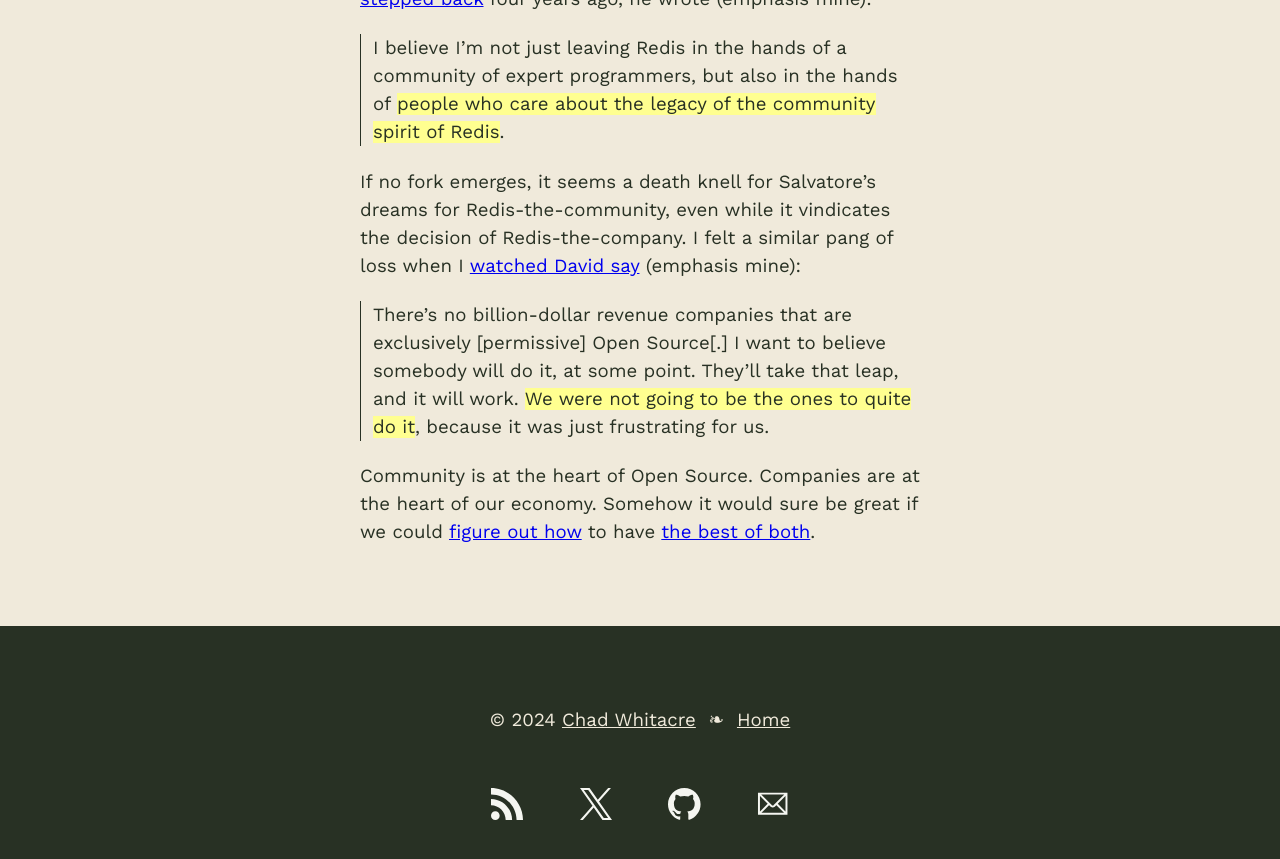
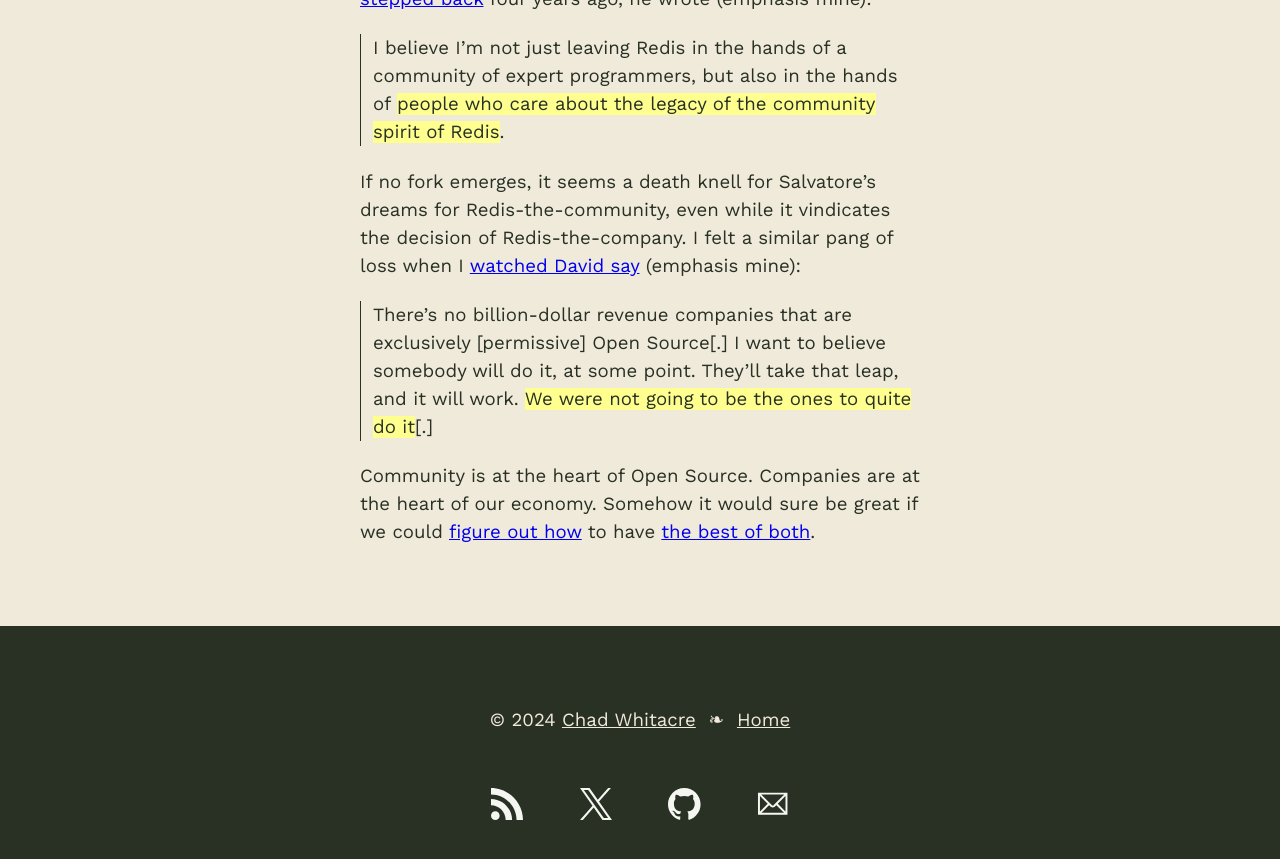
Before and after one commit to chadwhitacre/openpath, a Jekyll site: the page built from _posts/2024-03-21-relicensing-and-rug-pulls.md, in a window 1280 px wide and 900 px high, scrolled down 3466 px. Shown: the top 859 px of the window. Built offline with Jekyll 4.4.1, drawn with Linux system fonts in a browser that asks for light colours; some web fonts are replaced; comment, search, counter and statistics services are not loaded.

Commit message:
Remove non-value-adding clause

```diff
--- a/_posts/2024-03-21-relicensing-and-rug-pulls.md
+++ b/_posts/2024-03-21-relicensing-and-rug-pulls.md
@@ -107,7 +107,7 @@
 > There's no billion-dollar revenue companies that are exclusively [permissive]
 > Open Source[.] I want to believe somebody will do it, at some point. They'll
 > take that leap, and it will work. **We were not going to be the ones to
-> quite do it**, because it was just frustrating for us.
+> quite do it**[.]
 
 Community is at the heart of Open Source. Companies are at the heart of our
 economy. Somehow it would sure be great if we could [figure out
```
